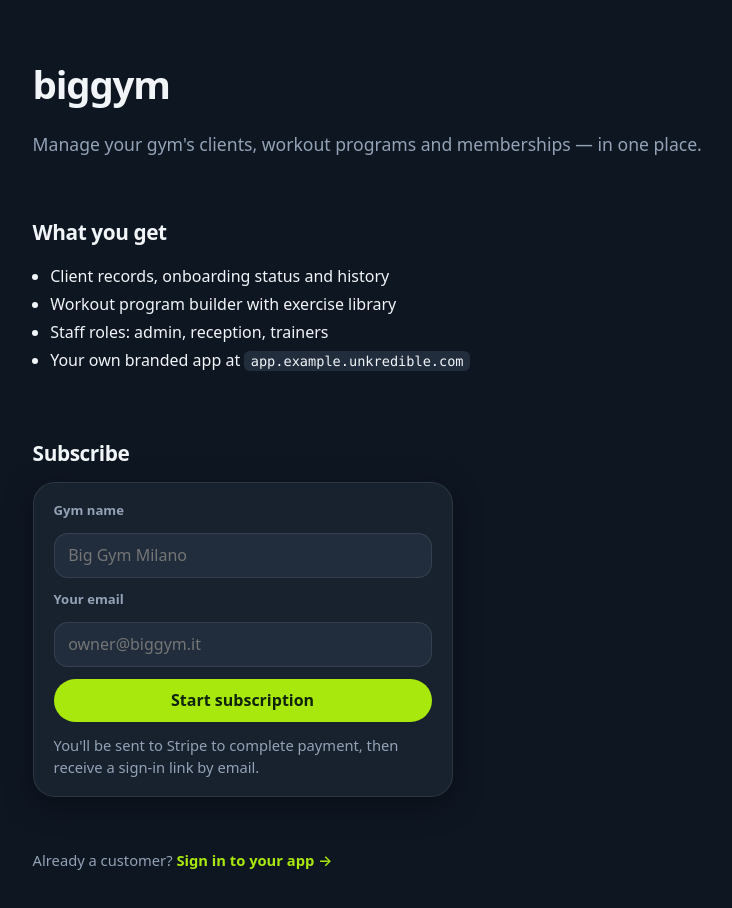
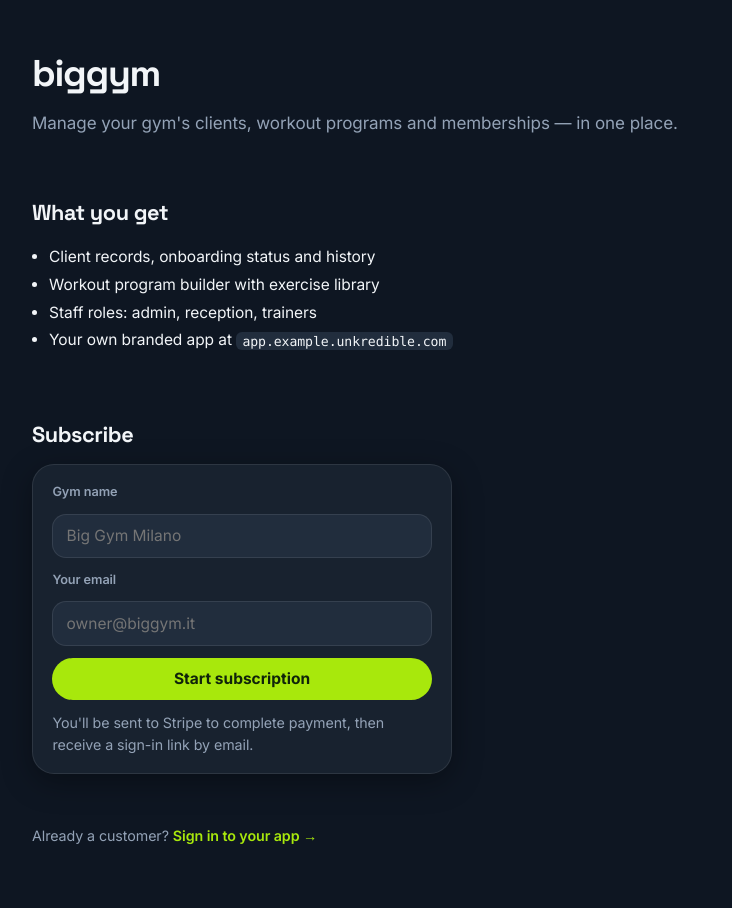
Before and after one commit to unkredible/biggym, a Next.js app: page / in a window 1280 px wide. Shown: the top 908 px of the page, without its empty margins (185-917 px from the left). Built offline with nearby package versions, Linux system fonts and the light colour scheme.

Commit message:
ui(type): Space Grotesk for headings + Inter for body via next/font
Distinct modern type: display grotesque for h1-h3 + brand, clean Inter for
body; tightened tracking + line-height.

```diff
--- a/src/app/globals.css
+++ b/src/app/globals.css
@@ -45,16 +45,23 @@
   padding: 0;
   background: var(--bg);
   color: var(--fg);
-  font-family: ui-sans-serif, system-ui, -apple-system, "Segoe UI", Roboto, sans-serif;
-  line-height: 1.5;
+  font-family: var(--font-body), ui-sans-serif, system-ui, -apple-system, "Segoe UI", Roboto, sans-serif;
+  font-size: 15.5px;
+  line-height: 1.55;
+  letter-spacing: -0.005em;
   -webkit-font-smoothing: antialiased;
+  text-rendering: optimizeLegibility;
 }
 
 main { max-width: var(--maxw); margin: 0 auto; padding: 1.5rem 1.1rem 4rem; }
 
-h1 { font-size: clamp(1.8rem, 5vw, 2.6rem); font-weight: 800; letter-spacing: -0.03em; margin: 0 0 0.3rem; }
-h2 { font-size: 1.3rem; font-weight: 800; letter-spacing: -0.02em; margin: 1.6rem 0 0.6rem; }
-h3 { font-size: 1.05rem; font-weight: 700; margin: 0 0 0.4rem; }
+h1, h2, h3, .brandname {
+  font-family: var(--font-display), ui-sans-serif, system-ui, sans-serif;
+}
+h1 { font-size: clamp(1.9rem, 5vw, 2.7rem); font-weight: 700; letter-spacing: -0.035em; line-height: 1.05; margin: 0 0 0.35rem; }
+h2 { font-size: 1.4rem; font-weight: 700; letter-spacing: -0.02em; margin: 1.7rem 0 0.6rem; }
+h3 { font-size: 1.05rem; font-weight: 600; letter-spacing: -0.01em; margin: 0 0 0.4rem; }
+strong { font-weight: 600; }
 
 a { color: var(--accent); text-decoration: none; font-weight: 600; }
 a:hover { opacity: 0.85; }
--- a/src/app/layout.tsx
+++ b/src/app/layout.tsx
@@ -1,9 +1,22 @@
 import type { Metadata } from "next";
 import { headers } from "next/headers";
+import { Space_Grotesk, Inter } from "next/font/google";
 import { auth } from "@/auth";
 import { prisma } from "@/lib/db";
 import { isAppHost } from "@/lib/host";
 import "./globals.css";
+
+const display = Space_Grotesk({
+  subsets: ["latin"],
+  weight: ["500", "600", "700"],
+  variable: "--font-display",
+  display: "swap",
+});
+const body = Inter({
+  subsets: ["latin"],
+  variable: "--font-body",
+  display: "swap",
+});
 
 export const metadata: Metadata = {
   title: "biggym",
@@ -58,7 +71,12 @@
   const brand = await getBrand();
 
   return (
-    <html lang="en" data-theme={brand.theme} data-mode={brand.themeMode}>
+    <html
+      lang="en"
+      data-theme={brand.theme}
+      data-mode={brand.themeMode}
+      className={`${display.variable} ${body.variable}`}
+    >
       <body>
         {brand.onApp && (
           <div className="appbar">
```
